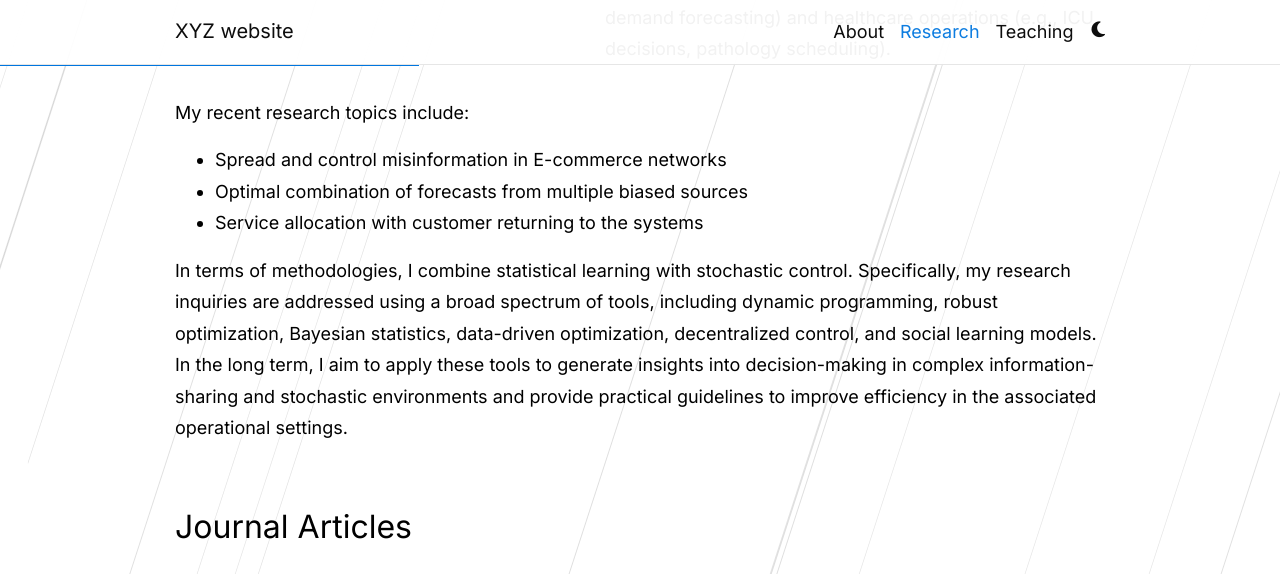
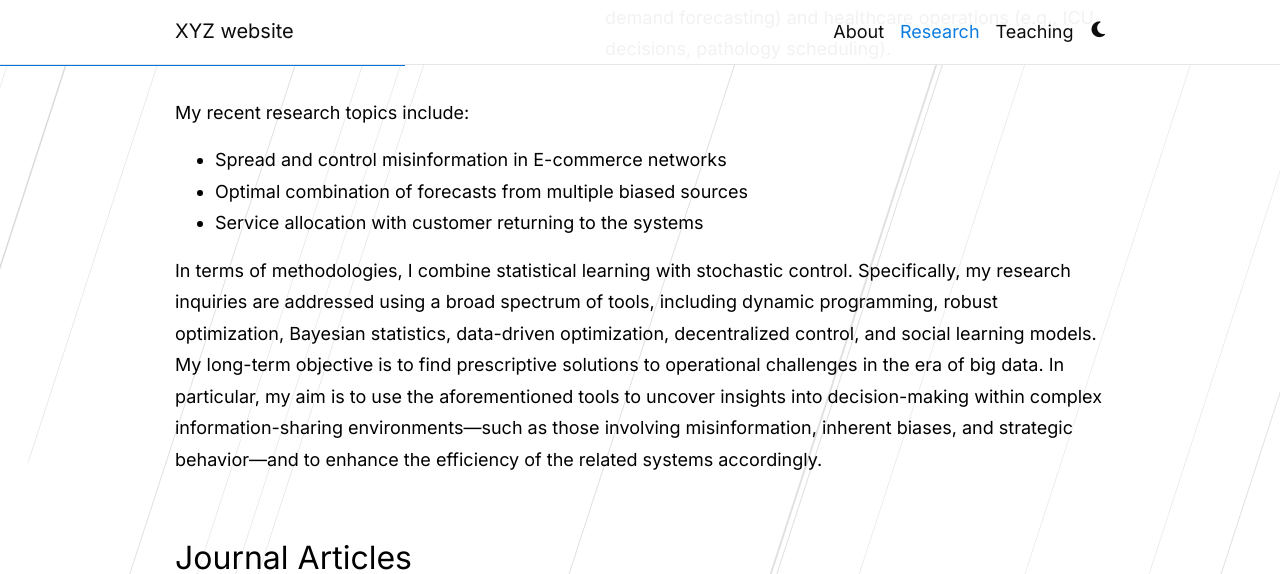
Before and after one commit to xyz2023ca/xyz2023ca.github.io, a Jekyll site: the page built from _pages/publications.md, in a window 1280 px wide and 900 px high, scrolled down 309 px, cut to the strip 0-574 px from the top of the window. Built offline with Jekyll 4.4.1, drawn with Linux system fonts in a browser that asks for light colours; comment, search, counter and statistics services are not loaded; a style sheet for code colours, icons or effects is not loaded.

Commit message:
Update publications.md

```diff
--- a/_pages/publications.md
+++ b/_pages/publications.md
@@ -13,7 +13,7 @@ My recent research topics include:
 -	Service allocation with customer returning to the systems
 
 
-In terms of methodologies, I combine statistical learning with stochastic control. Specifically, my research inquiries are addressed using a broad spectrum of tools, including dynamic programming, robust optimization, Bayesian statistics, data-driven optimization, decentralized control, and social learning models. In the long term, I aim to apply these tools to generate insights into decision-making in complex information-sharing and stochastic environments and provide practical guidelines to improve efficiency in the associated operational settings.
+In terms of methodologies, I combine statistical learning with stochastic control. Specifically, my research inquiries are addressed using a broad spectrum of tools, including dynamic programming, robust optimization, Bayesian statistics, data-driven optimization, decentralized control, and social learning models. My long-term objective is to find prescriptive solutions to operational challenges in the era of big data. In particular, my aim is to use the aforementioned tools to uncover insights into decision-making within complex information-sharing environments—such as those involving misinformation, inherent biases, and strategic behavior—and to enhance the efficiency of the related systems accordingly.
 
  <h2>Journal Articles</h2>
 
```
